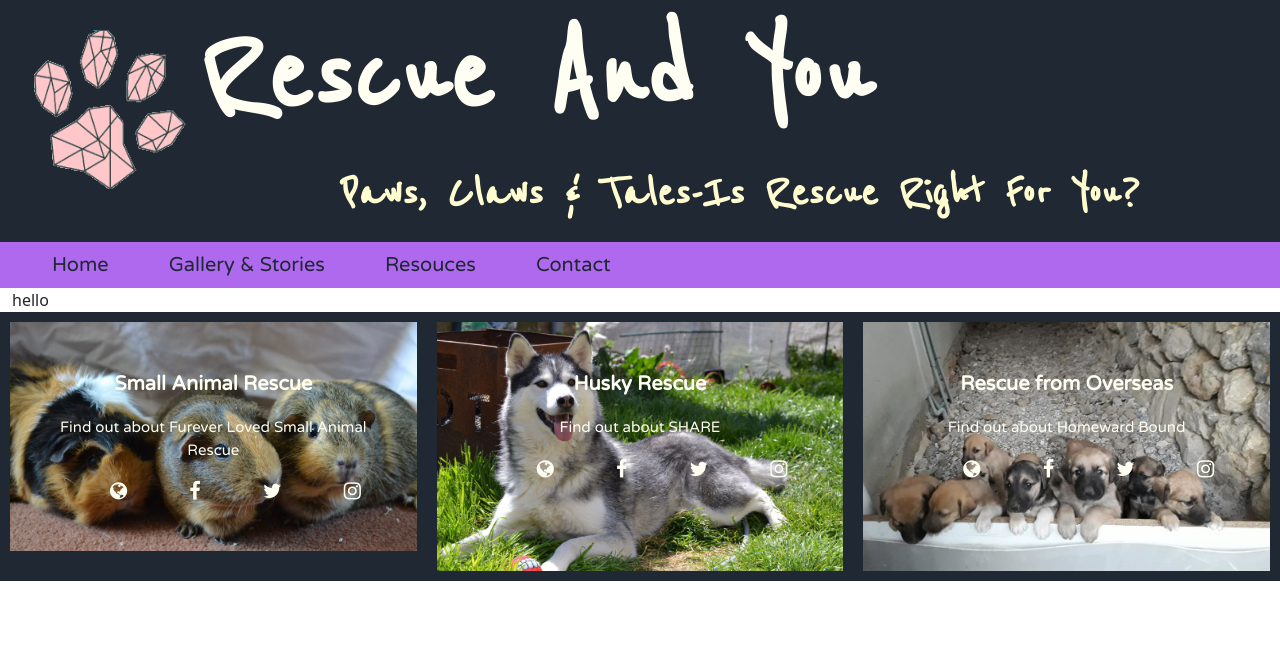
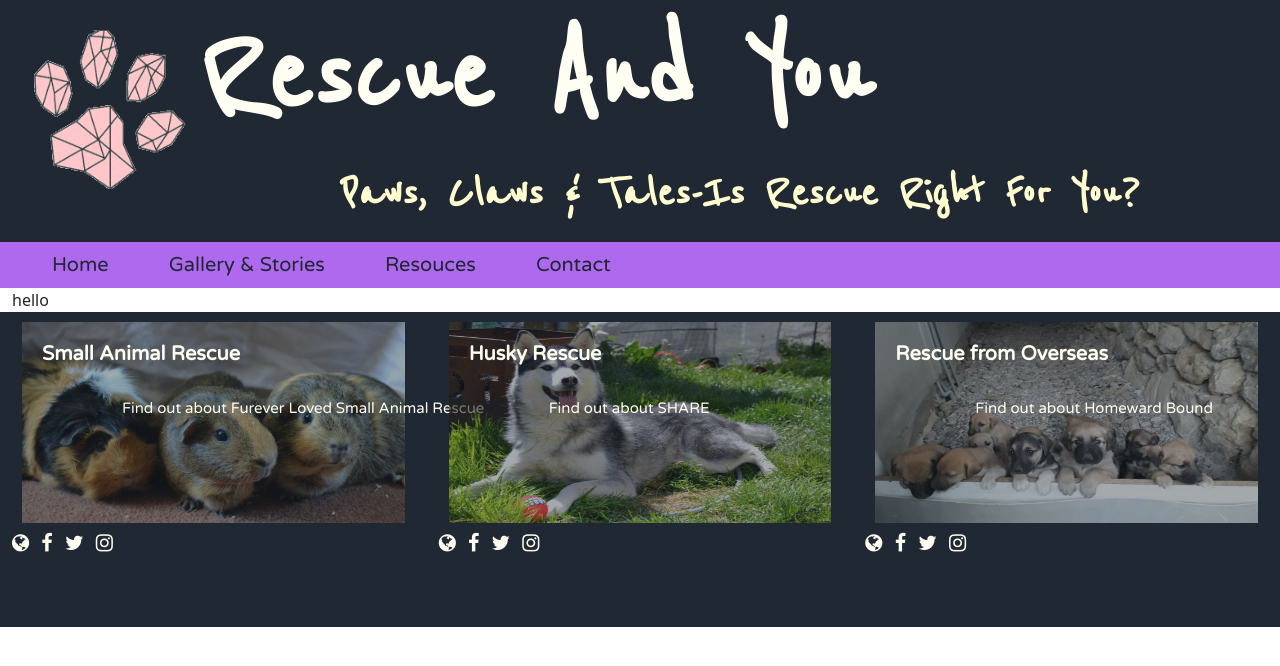
Before and after one commit to HollyT85/RescueandYou, a plain HTML site: page index.html in a window 1280 px wide. Drawn offline with nearby package versions, Linux system fonts and the light colour scheme.

Commit message:
changed opacity in footer, styled writing in footer to fit the heading

```diff
--- a/assets/css/style.css
+++ b/assets/css/style.css
@@ -106,50 +106,42 @@
 .rescue-type {
     font-weight: bold;
     font-size: 20px;
-    text-align: center;
+    position: absolute;
+    text-align: right;
+    margin-top: 30px;
+    margin-left: 30px;
 }
 
 .rescue-info {
     font-size:15px;
+    position:absolute;
     text-align: center;
-    margin-top: 20px;
-    margin-bottom: 20px;
+    padding: 10px;
+    margin-top: 75px;
+    margin-left: 100px;
 }
 
 .footer-logo i {
     color:#fffef2;
+    font-size: 20px;
     text-align: center;
-    font-size: 20px;
-    margin-left: 50px;
+    position: relative;
 }
 
 .footer-logo i:hover {
     color: #af69ef;
 }
 
-.guinea{
-background-image: url("/assets/images/guineapigs.jpg");
-background-size: 100%;
-background-repeat: no-repeat;
-padding:50px;
-opacity: 1;
-border: 10px solid #1f2833;
+.foot img {
+    float: left;
+    padding: 10px;
+    width: 100%;
+    height: 70%;
+    opacity: .6;
 }
 
-.husky {
-    background-image: url("/assets/images/husky.jpg");
-    background-size: 100%;
-    background-repeat: no-repeat;
-    padding:50px;
-    opacity: 1;
-    border: 10px solid #1f2833;
+@media(max-width:640px) {
+    .foot img {
+        display:none;
     }
-
-.turkey {
-    background-image: url("/assets/images/turkey.jpg");
-    background-size: 100%;
-    background-repeat: no-repeat;
-    padding:50px;
-    opacity: 1;
-    border: 10px solid #1f2833;
-    }
+}
--- a/index.html
+++ b/index.html
@@ -50,7 +50,8 @@
 </section>
 <footer class="container-fluid">
   <div id="footer" class="row">
-    <div class="col-4 guinea">
+    <div class="col-4 foot">
+      <img src="assets/images/guineapigs.jpg">
       <h6 class="rescue-type"> Small Animal Rescue</h6>
       <p class="rescue-info">Find out about Furever Loved Small Animal Rescue</p>
       <ul class="list-inline footer-logo">
@@ -81,7 +82,8 @@
     </li>
         </ul>
     </div>
-    <div class="col-4 husky">
+    <div class="col-4 foot">
+      <img src="assets/images/husky.jpg">
       <h6 class="rescue-type">Husky Rescue</h6>
       <p class="rescue-info">Find out about SHARE</p>
       <ul class="list-inline footer-logo">
@@ -111,7 +113,8 @@
     </li>
         </ul>
     </div>
-    <div class="col-4 turkey">
+    <div class="col-4 foot">
+      <img src="assets/images/turkey.jpg">
       <h6 class="rescue-type">Rescue from Overseas</h6>
       <p class="rescue-info">Find out about Homeward Bound</p>
       <ul class="list-inline footer-logo">
```
